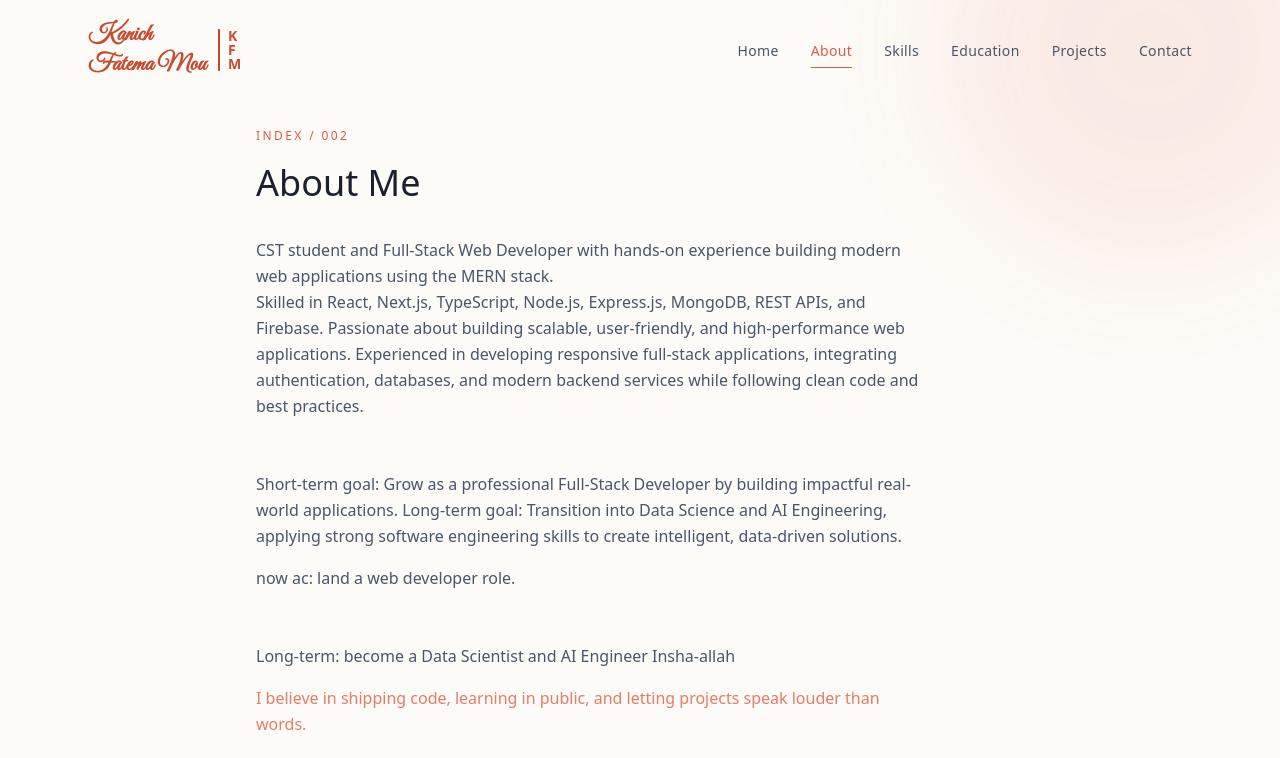
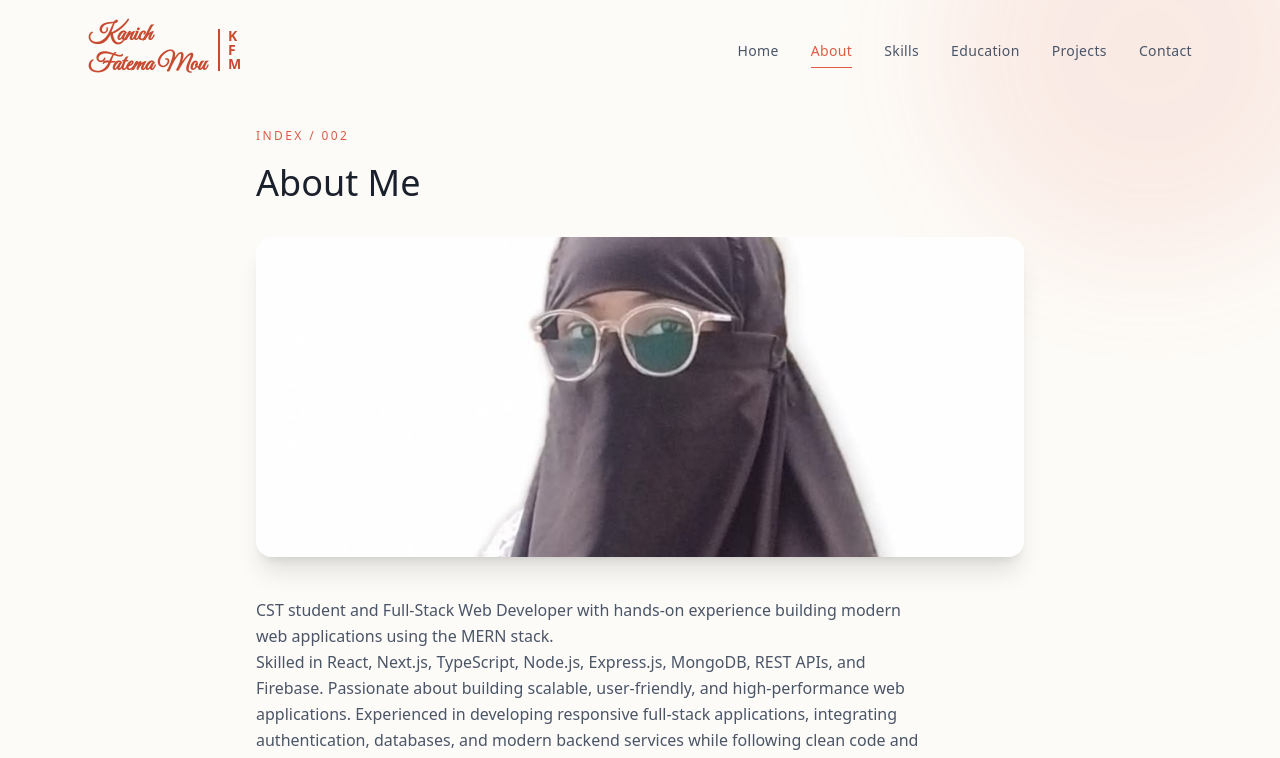
Before and after one commit to mouislambd/portfolio, a Next.js app: page /about in a window 1280 px wide. Shown: the top 758 px of the page. Built offline with nearby package versions, Linux system fonts and the light colour scheme; a web font is replaced by a local one.

Commit message:
Exclude tests from tsc build; add test mocks and utils

```diff
--- a/components/About.tsx
+++ b/components/About.tsx
@@ -1,6 +1,7 @@
 'use client';
 
 import { motion } from 'framer-motion';
+import Image from 'next/image';
 
 const container = {
     hidden: {},
@@ -76,6 +77,15 @@ export default function About() {
                     About Me
                 </motion.h1>
 
+                <motion.div variants={item} className="mb-10 w-full h-64 sm:h-80 relative overflow-hidden rounded-2xl shadow-xl">
+                    <Image
+                        src="/images/2nd.jpeg"
+                        alt="About Me"
+                        fill
+                        className="object-cover"
+                    />
+                </motion.div>
+
                 <motion.div variants={item} className="space-y-4 text-[#4A5568] text-sm sm:text-base leading-relaxed max-w-2xl">
                     <p>
                         CST student and Full-Stack Web Developer with hands-on experience building modern web applications using the MERN stack. <br />
```
Also changed, not shown: public/images/2nd.jpeg (added).
